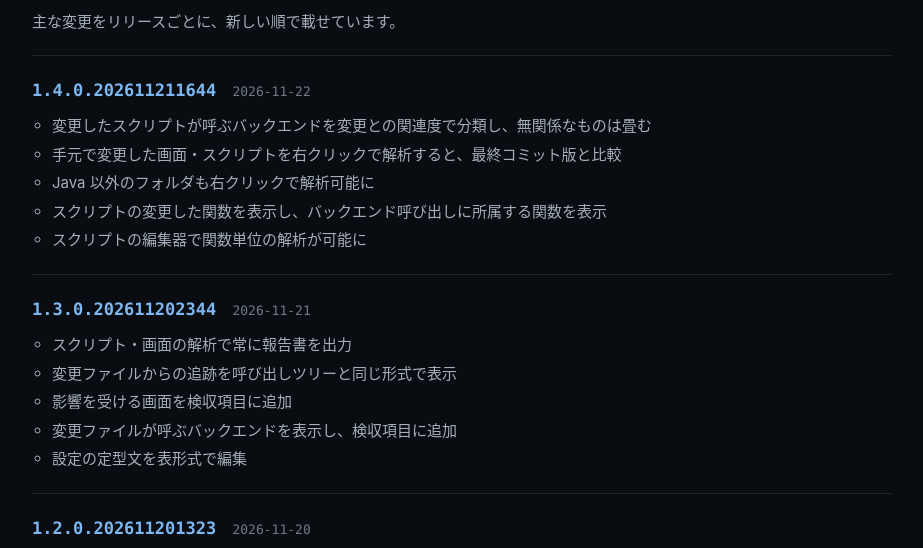
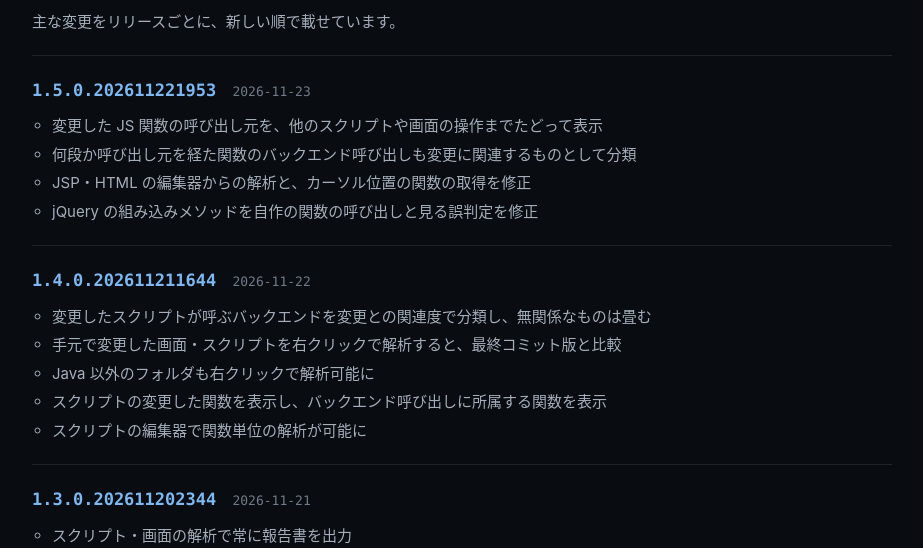
Before and after one commit to sunimori/sunimori-tools-site, a plain HTML site: page impact-analyzer/changelog/ja.html in a window 1280 px wide. Shown: the part 185-733 px from the top of the page, without its empty margins (178-1101 px from the left). Drawn offline with Linux system fonts and the light colour scheme.

Commit message:
Publish Java Impact Analyzer 1.5.0.202611221953
Co-Authored-By: Claude Opus 5.5 <noreply@anthropic.com>

```diff
--- a/impact-analyzer/changelog/ja.html
+++ b/impact-analyzer/changelog/ja.html
@@ -21,6 +21,11 @@
 <p class="lead">主な変更をリリースごとに、新しい順で載せています。</p>
 </section>
 <ol class="releases">
+<li class="release" id="v1.5.0">
+<h2><a href="#v1.5.0">1.5.0.202611221953</a></h2>
+<p class="date"><time datetime="2026-11-23">2026-11-23</time></p>
+<ul><li>変更した JS 関数の呼び出し元を、他のスクリプトや画面の操作までたどって表示</li><li>何段か呼び出し元を経た関数のバックエンド呼び出しも変更に関連するものとして分類</li><li>JSP・HTML の編集器からの解析と、カーソル位置の関数の取得を修正</li><li>jQuery の組み込みメソッドを自作の関数の呼び出しと見る誤判定を修正</li></ul>
+</li>
 <li class="release" id="v1.4.0">
 <h2><a href="#v1.4.0">1.4.0.202611211644</a></h2>
 <p class="date"><time datetime="2026-11-22">2026-11-22</time></p>
```
Also changed, not shown: impact-analyzer/changelog/en.html (+5 -0 lines), impact-analyzer/changelog/zh.html (+5 -0 lines), eclipse/impact-analyzer/version.txt, 10 other files.
